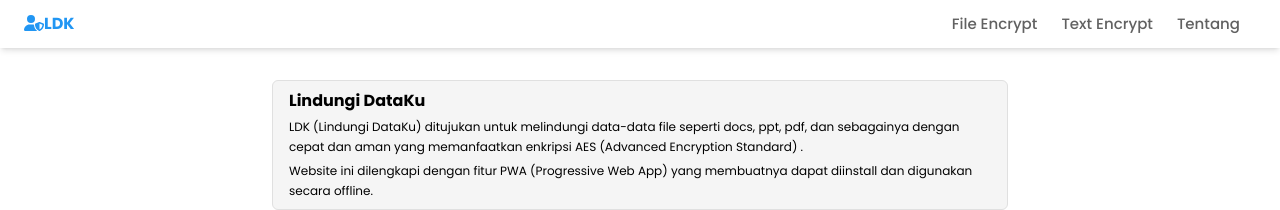
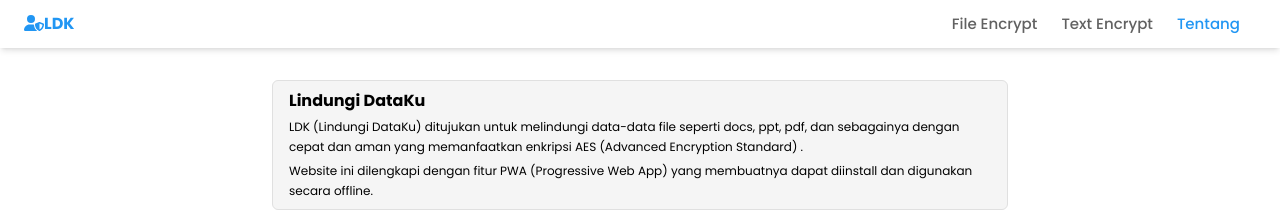
Before and after one commit to dadang-hawari/LindungiDataKu, a React (Vite) app: page /tentang in a window 1280 px wide. Shown: the top 210 px of the page. Built offline with nearby package versions, Linux system fonts and the light colour scheme.

Commit message:
Update Navbar.jsx

```diff
--- a/src/components/common/Navbar.jsx
+++ b/src/components/common/Navbar.jsx
@@ -49,9 +49,9 @@ export default function DefaultNav() {
       <li>
         <Link
           className={`${
-            path === '/about' ? ' text-blue-500' : 'text-gray-700'
+            path === '/tentang' ? ' text-blue-500' : 'text-gray-700'
           } font-medium`}
-          to="/about"
+          to="/tentang"
         >
           Tentang
         </Link>
```
